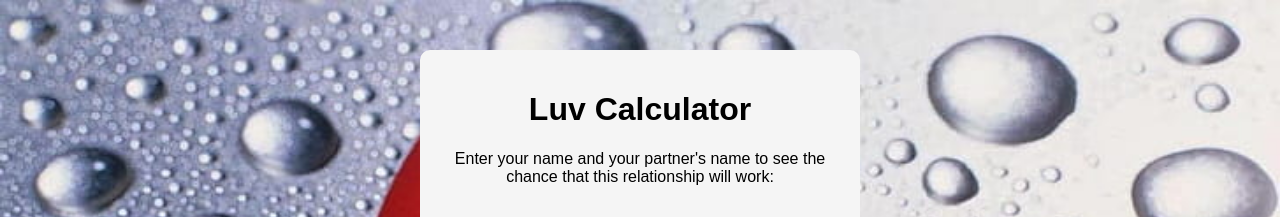
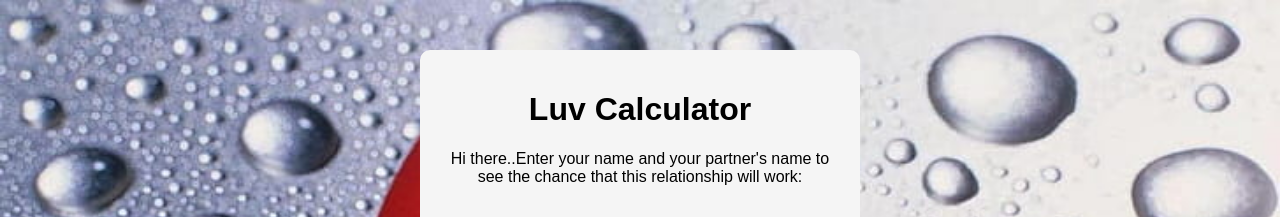
Before and after one commit to eakewudzie/luvcalculator.github.io, a plain HTML site: page index.html in a window 1280 px wide. Shown: the top 217 px of the page. Drawn offline with Linux system fonts and the light colour scheme.

Commit message:
Update index.html

```diff
--- a/index.html
+++ b/index.html
@@ -11,7 +11,7 @@
     <body>
         <div id="content-container">
             <h1>Luv Calculator</h1>
-            <p>Enter your name and your partner's name to see the chance that this relationship will work:</p>
+            <p>Hi there..Enter your name and your partner's name to see the chance that this relationship will work:</p>
             <br>
             <label for="Your-name">Your name:</label>
             <input type="text" id="your-name" name="your-name"> <br><br>
```
